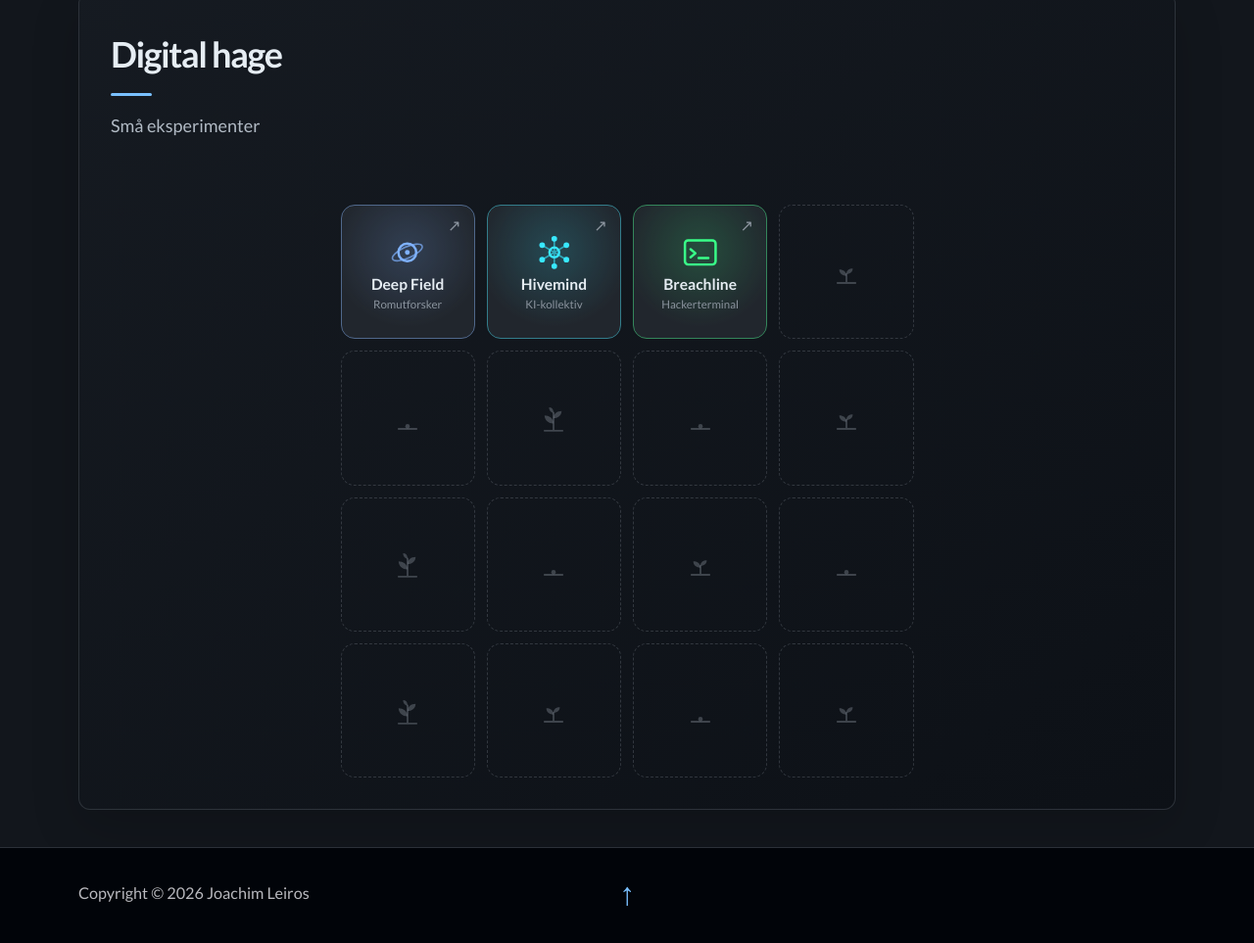
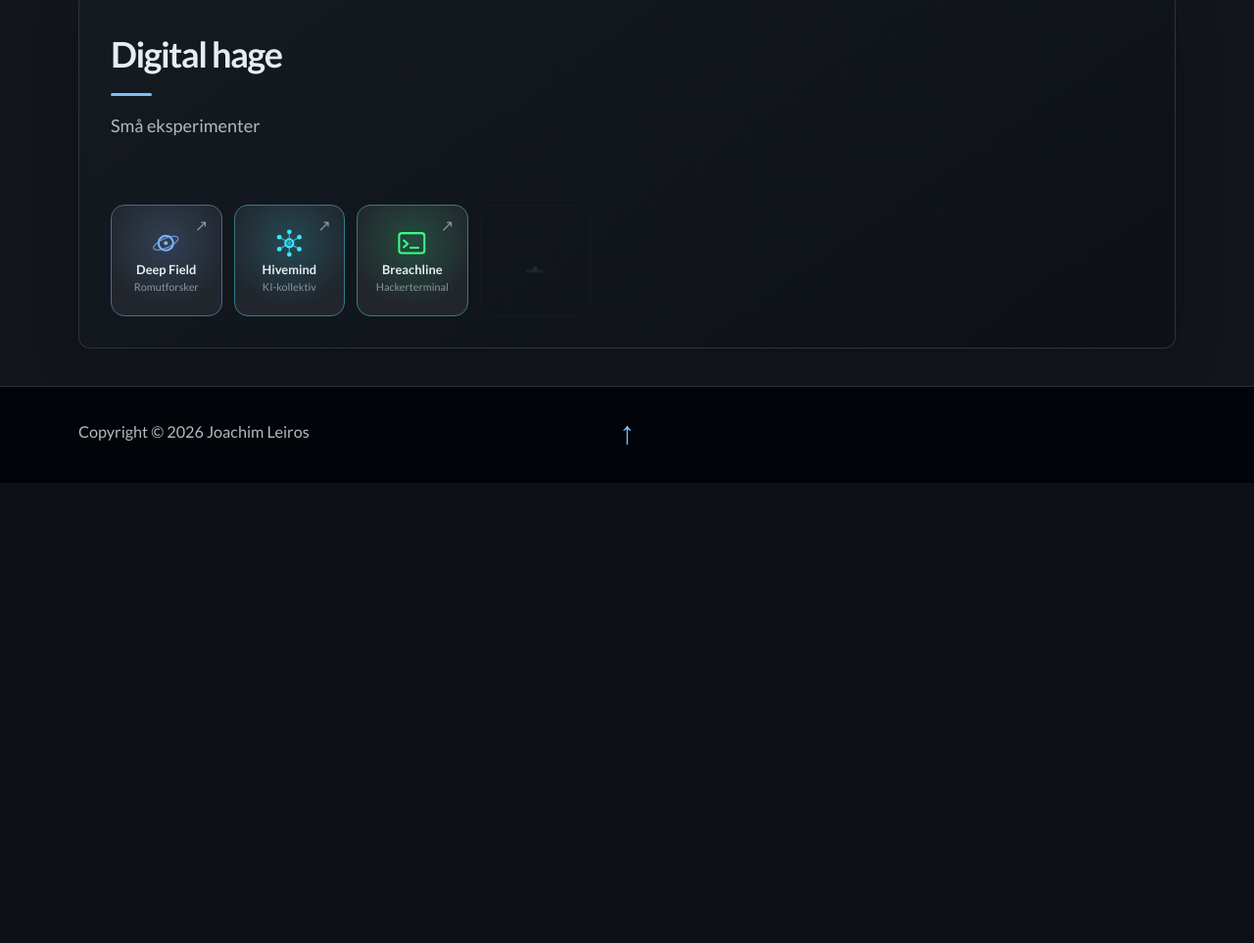
Before and after one commit to jwlei/jwlei.github.io, a plain HTML site: page index.html in a window 1280 px wide. Shown: the part 3929-4892 px from the top of the page at 98% size. After the commit the page ends 4422 px from the top, so only its background shows below. Drawn offline with nearby package versions, Linux system fonts and the light colour scheme.

Commit message:
Digital garden: half-size badges, only rows that have entries
Empty plots now come from scripts.js: they finish the last row of badges,
or add one fading row when that row is full, and they blur and fade so the
grid reads as "more to come" instead of a wall of empty boxes.

Co-Authored-By: Claude Opus 5.5 <noreply@anthropic.com>

```diff
--- a/css/portfolio.css
+++ b/css/portfolio.css
@@ -592,11 +592,11 @@ section {
     margin-bottom: 42px;
 }
 
-/* ---------- Digital garden: a 4x4 field of badges that fits one screen ---------- */
+/* ---------- Digital garden: a small field of badges; empty plots fade out (filled in by scripts.js) ---------- */
 #garden {
     display: grid;
     grid-template-columns: 1fr;
-    justify-items: center;
+    justify-items: start;
     padding: clamp(20px, 3vw, 32px);
     gap: clamp(28px, 5vw, 64px);
     align-items: center;
@@ -618,11 +618,8 @@ section {
     position: absolute;
 }
 
-/* the grid is square, sized so the whole section stays inside the viewport */
-/* square grid sized so title + grid fit one screen: section 76px + box padding 64px + title ~70px */
 .garden-field {
-    width: min(980px, calc(100svh - 215px), 100%);
-    min-width: 300px;
+    width: min(490px, 100%);
 }
 
 .garden-grid {
@@ -737,6 +734,16 @@ section {
     place-items: center;
     border: 1px dashed rgba(139, 148, 158, 0.28);
     color: rgba(139, 148, 158, 0.38);
+    opacity: 0.55;
+    filter: blur(0.8px);
+}
+
+/* a whole row of empty plots under a full row: fades away downwards */
+.garden-plot.fade {
+    opacity: 0.4;
+    filter: blur(1.6px);
+    -webkit-mask-image: linear-gradient(to bottom, #000, transparent 85%);
+    mask-image: linear-gradient(to bottom, #000, transparent 85%);
 }
 
 .garden-plot svg {
@@ -857,13 +864,9 @@ section {
 }
 
 @media (max-width: 600px) {
-    /* phones: three tiles per row, 15 tiles so the rows come out even */
+    /* phones: three tiles per row */
     .garden-grid {
         grid-template-columns: repeat(3, minmax(0, 1fr));
-    }
-
-    .garden-plot:last-child {
-        display: none;
     }
 }
 
--- a/index.html
+++ b/index.html
@@ -338,19 +338,6 @@
                         </button>
                         <a class="garden-go" href="/breachline/" i18n-aria-label="garden-breachline-open-label" aria-label="Åpne Breachline i nettleseren"><span aria-hidden="true">↗</span></a>
                     </li>
-                    <li class="garden-plot" aria-hidden="true"><svg viewBox="0 0 48 48" aria-hidden="true"><path d="M14 36h20M24 36V26" stroke="currentColor" stroke-width="2" stroke-linecap="round"/><path d="M24 28c-6 0-8-4-8-7 4 0 8 2 8 7zM24 26c5 0 7-3 7-6-4 0-7 2-7 6z" fill="currentColor"/></svg></li>
-                    <li class="garden-plot" aria-hidden="true"><svg viewBox="0 0 48 48" aria-hidden="true"><path d="M14 36h20" stroke="currentColor" stroke-width="2" stroke-linecap="round"/><circle cx="24" cy="33" r="2.5" fill="currentColor"/></svg></li>
-                    <li class="garden-plot" aria-hidden="true"><svg viewBox="0 0 48 48" aria-hidden="true"><path d="M14 38h20M24 38V18" stroke="currentColor" stroke-width="2" stroke-linecap="round"/><path d="M24 30c-7 0-10-5-10-9 5 0 10 3 10 9zM24 24c6 0 9-4 9-8-5 0-9 3-9 8zM24 18c-3 0-5-3-5-6 3 0 5 2 5 6z" fill="currentColor"/></svg></li>
-                    <li class="garden-plot" aria-hidden="true"><svg viewBox="0 0 48 48" aria-hidden="true"><path d="M14 36h20" stroke="currentColor" stroke-width="2" stroke-linecap="round"/><circle cx="24" cy="33" r="2.5" fill="currentColor"/></svg></li>
-                    <li class="garden-plot" aria-hidden="true"><svg viewBox="0 0 48 48" aria-hidden="true"><path d="M14 36h20M24 36V26" stroke="currentColor" stroke-width="2" stroke-linecap="round"/><path d="M24 28c-6 0-8-4-8-7 4 0 8 2 8 7zM24 26c5 0 7-3 7-6-4 0-7 2-7 6z" fill="currentColor"/></svg></li>
-                    <li class="garden-plot" aria-hidden="true"><svg viewBox="0 0 48 48" aria-hidden="true"><path d="M14 38h20M24 38V18" stroke="currentColor" stroke-width="2" stroke-linecap="round"/><path d="M24 30c-7 0-10-5-10-9 5 0 10 3 10 9zM24 24c6 0 9-4 9-8-5 0-9 3-9 8zM24 18c-3 0-5-3-5-6 3 0 5 2 5 6z" fill="currentColor"/></svg></li>
-                    <li class="garden-plot" aria-hidden="true"><svg viewBox="0 0 48 48" aria-hidden="true"><path d="M14 36h20" stroke="currentColor" stroke-width="2" stroke-linecap="round"/><circle cx="24" cy="33" r="2.5" fill="currentColor"/></svg></li>
-                    <li class="garden-plot" aria-hidden="true"><svg viewBox="0 0 48 48" aria-hidden="true"><path d="M14 36h20M24 36V26" stroke="currentColor" stroke-width="2" stroke-linecap="round"/><path d="M24 28c-6 0-8-4-8-7 4 0 8 2 8 7zM24 26c5 0 7-3 7-6-4 0-7 2-7 6z" fill="currentColor"/></svg></li>
-                    <li class="garden-plot" aria-hidden="true"><svg viewBox="0 0 48 48" aria-hidden="true"><path d="M14 36h20" stroke="currentColor" stroke-width="2" stroke-linecap="round"/><circle cx="24" cy="33" r="2.5" fill="currentColor"/></svg></li>
-                    <li class="garden-plot" aria-hidden="true"><svg viewBox="0 0 48 48" aria-hidden="true"><path d="M14 38h20M24 38V18" stroke="currentColor" stroke-width="2" stroke-linecap="round"/><path d="M24 30c-7 0-10-5-10-9 5 0 10 3 10 9zM24 24c6 0 9-4 9-8-5 0-9 3-9 8zM24 18c-3 0-5-3-5-6 3 0 5 2 5 6z" fill="currentColor"/></svg></li>
-                    <li class="garden-plot" aria-hidden="true"><svg viewBox="0 0 48 48" aria-hidden="true"><path d="M14 36h20M24 36V26" stroke="currentColor" stroke-width="2" stroke-linecap="round"/><path d="M24 28c-6 0-8-4-8-7 4 0 8 2 8 7zM24 26c5 0 7-3 7-6-4 0-7 2-7 6z" fill="currentColor"/></svg></li>
-                    <li class="garden-plot" aria-hidden="true"><svg viewBox="0 0 48 48" aria-hidden="true"><path d="M14 36h20" stroke="currentColor" stroke-width="2" stroke-linecap="round"/><circle cx="24" cy="33" r="2.5" fill="currentColor"/></svg></li>
-                    <li class="garden-plot" aria-hidden="true"><svg viewBox="0 0 48 48" aria-hidden="true"><path d="M14 36h20M24 36V26" stroke="currentColor" stroke-width="2" stroke-linecap="round"/><path d="M24 28c-6 0-8-4-8-7 4 0 8 2 8 7zM24 26c5 0 7-3 7-6-4 0-7 2-7 6z" fill="currentColor"/></svg></li>
                 </ul>
                 <p class="sr-only" i18n-key="garden-growing">Flere eksperimenter vokser fram her.</p>
             </div>
--- a/js/scripts.js
+++ b/js/scripts.js
@@ -294,6 +294,35 @@ document.querySelectorAll("[data-garden-open]").forEach(button => {
     });
 });
 
+// Empty plots: finish the last row of badges, or add one fading row when that row is full.
+// The count depends on how many columns the grid has (4 on desktop, 3 on phones), so it is done here, not in the HTML.
+const gardenGrid = document.querySelector(".garden-grid");
+const SPROUTS = [
+    '<svg viewBox="0 0 48 48" aria-hidden="true"><path d="M14 36h20" stroke="currentColor" stroke-width="2" stroke-linecap="round"/><circle cx="24" cy="33" r="2.5" fill="currentColor"/></svg>',
+    '<svg viewBox="0 0 48 48" aria-hidden="true"><path d="M14 36h20M24 36V26" stroke="currentColor" stroke-width="2" stroke-linecap="round"/><path d="M24 28c-6 0-8-4-8-7 4 0 8 2 8 7zM24 26c5 0 7-3 7-6-4 0-7 2-7 6z" fill="currentColor"/></svg>',
+    '<svg viewBox="0 0 48 48" aria-hidden="true"><path d="M14 38h20M24 38V18" stroke="currentColor" stroke-width="2" stroke-linecap="round"/><path d="M24 30c-7 0-10-5-10-9 5 0 10 3 10 9zM24 24c6 0 9-4 9-8-5 0-9 3-9 8zM24 18c-3 0-5-3-5-6 3 0 5 2 5 6z" fill="currentColor"/></svg>'
+];
+let gardenColumns = 0;
+function plantGardenPlots() {
+    if (!gardenGrid) return;
+    const columns = getComputedStyle(gardenGrid).gridTemplateColumns.split(" ").filter(Boolean).length || 4;
+    if (columns === gardenColumns) return;
+    gardenColumns = columns;
+    gardenGrid.querySelectorAll(".garden-plot").forEach(plot => plot.remove());
+    const badges = gardenGrid.querySelectorAll(".garden-badge").length;
+    const rest = badges % columns;
+    const count = rest ? columns - rest : columns;
+    for (let i = 0; i < count; i++) {
+        const plot = document.createElement("li");
+        plot.className = rest ? "garden-plot" : "garden-plot fade";
+        plot.setAttribute("aria-hidden", "true");
+        plot.innerHTML = SPROUTS[(i + badges) % SPROUTS.length];
+        gardenGrid.appendChild(plot);
+    }
+}
+plantGardenPlots();
+window.addEventListener("resize", plantGardenPlots);
+
 document.querySelectorAll(".garden-dialog").forEach(dialog => {
     // a click on the backdrop lands on the dialog itself, not on its body
     dialog.addEventListener("click", event => {
```
